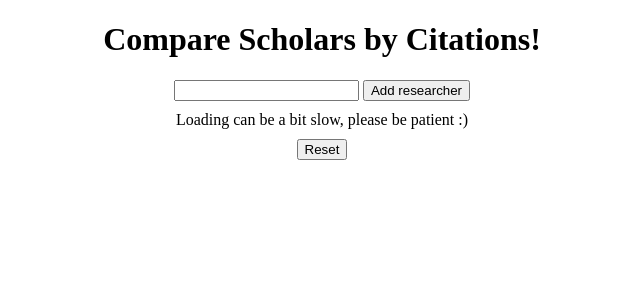
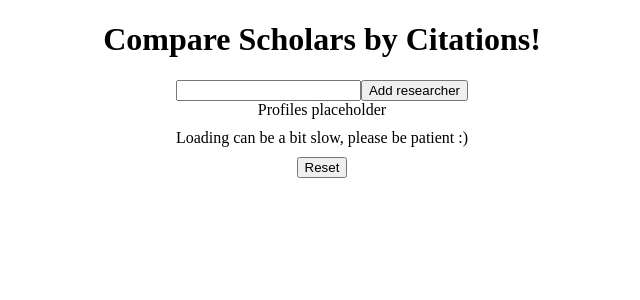
Before and after one commit to Scriddie/Schoolar, a Flask app: template templates/simple.html in a window 1280 px wide. Shown: the top 300 px of the page, without its empty margins (318-958 px from the left). Run offline with Flask 2, Linux system fonts and the light colour scheme; the template is opened without the code that fills it: most values are stand-ins (such as "Sample title", 1, 10 or a date in 2020); some libraries are stand-ins or nearby versions.

Commit message:
autocomplete placeholder

```diff
--- a/templates/simple.html
+++ b/templates/simple.html
@@ -3,10 +3,13 @@
 <body>
     <center>
         <h1>Compare Scholars by Citations!</h1>
-        <form method="POST">
-            <input name="add_researcher">
-            <input type="submit" value="Add researcher">
-        </form>
+        <table>
+            <form method="POST">
+                <input name="add_researcher">
+                <input type="submit" value="Add researcher">
+            </form>
+            <div>Profiles placeholder</div>
+        </table>
         <div style="margin-top: 10px; margin-bottom: 10px">Loading can be a bit slow, please be patient :)</div>
         <!-- TODO
         <form method="POST">
```
